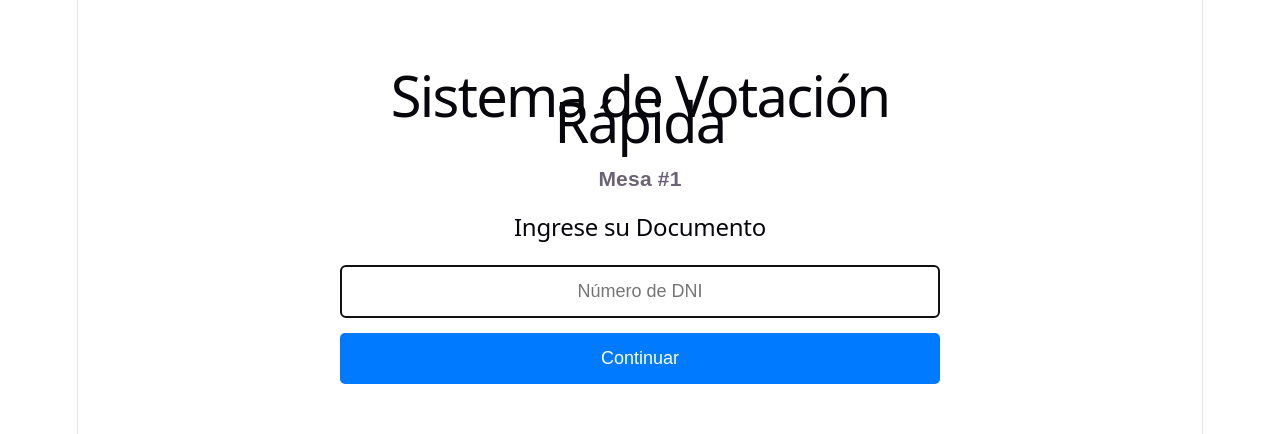
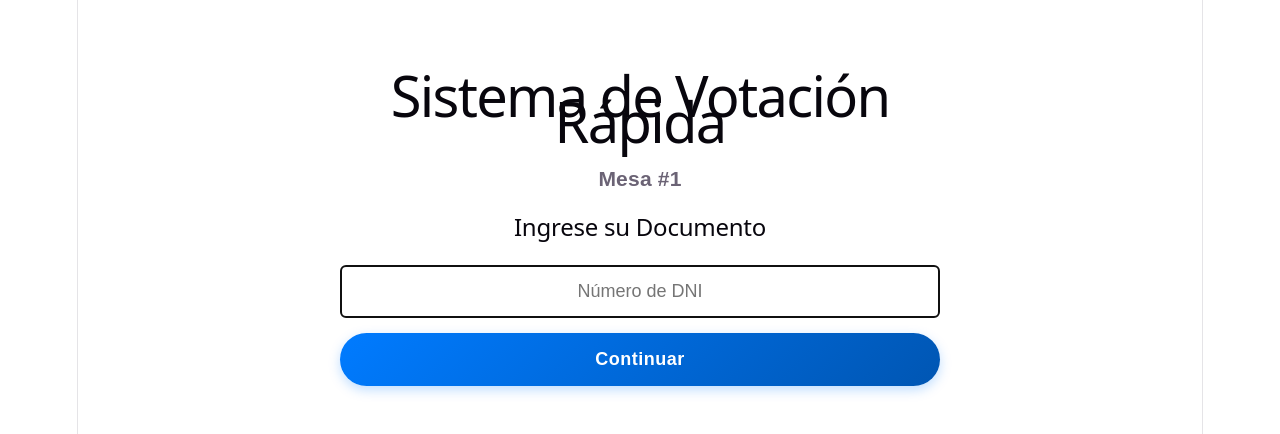
Before and after one commit to AngelSSJR/App-votaciones, a React app in the folder Frontend/: page / in a window 1280 px wide. Shown: the top 434 px of the page. Built offline with nearby package versions, Linux system fonts and the light colour scheme; the HTML template or start-up script is replaced by a standard one.

Commit message:
feat: mejorar estilos del botón de continuar con gradientes y animaciones

```diff
--- a/Frontend/src/App.css
+++ b/Frontend/src/App.css
@@ -30,18 +30,29 @@
 }
 
 .btn-continuar {
-  padding: 15px;
+  padding: 16px 32px;
   font-size: 18px;
+  font-weight: 600;
+  letter-spacing: 0.5px;
   cursor: pointer;
-  background-color: #007BFF;
+  background: linear-gradient(135deg, #007BFF, #0056b3);
   color: white;
   border: none;
-  border-radius: 5px;
-  transition: background-color 0.3s;
+  border-radius: 50px;
+  box-shadow: 0 4px 12px rgba(0, 123, 255, 0.25);
+  transition: all 0.3s cubic-bezier(0.25, 0.8, 0.25, 1);
+  outline: none;
 }
 
 .btn-continuar:hover {
-  background-color: #0056b3;
+  transform: translateY(-3px) scale(1.02);
+  box-shadow: 0 8px 20px rgba(0, 123, 255, 0.4);
+  background: linear-gradient(135deg, #0088ff, #004da3);
+}
+
+.btn-continuar:active {
+  transform: translateY(-1px) scale(0.98);
+  box-shadow: 0 4px 10px rgba(0, 123, 255, 0.3);
 }
 
 .tarjeta-eleccion {
```
